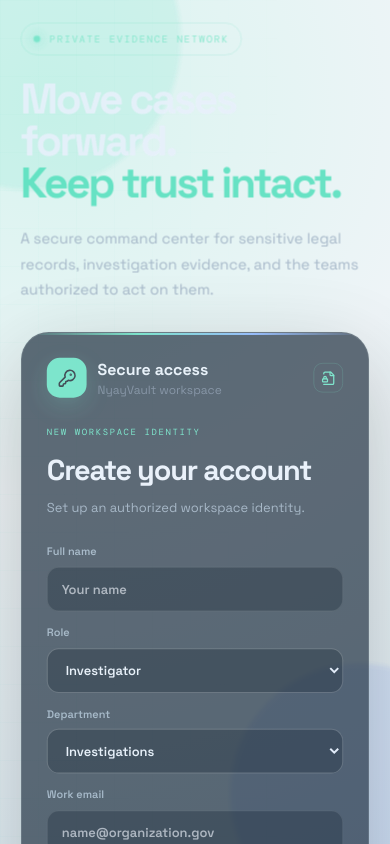
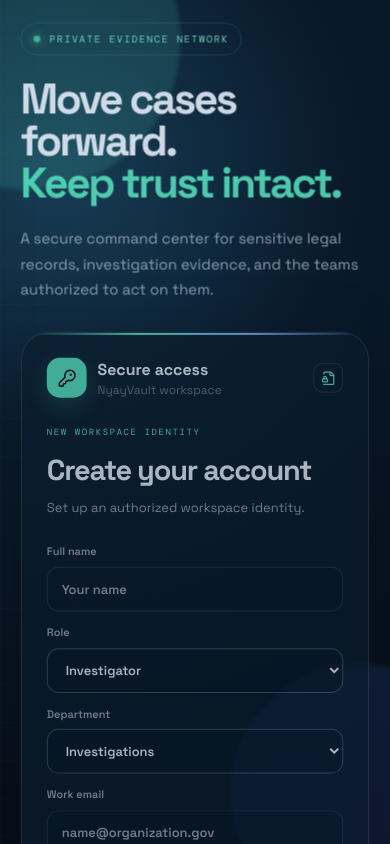
Before and after one commit to royharisankar-official/NyayVault, a React (Vite) app in the folder frontend/: page / in a window 390 px wide. Shown: the top 844 px of the page. Built offline with nearby package versions, Linux system fonts and the light colour scheme; grey boxes are pictures that could not be loaded.

Commit message:
Fix mobile auth theme consistency
Co-authored-by: Copilot <223556219+Copilot@users.noreply.github.com>

```diff
--- a/frontend/src/index.css
+++ b/frontend/src/index.css
@@ -3,7 +3,7 @@
 @tailwind components;
 @tailwind utilities;
 
-:root { font-family: "Space Grotesk", "Avenir Next", ui-sans-serif, system-ui, sans-serif; color: #e8f0fb; background: #07111f; }
+:root { color-scheme: dark; font-family: "Space Grotesk", "Avenir Next", ui-sans-serif, system-ui, sans-serif; color: #e8f0fb; background: #07111f; }
 * { box-sizing: border-box; }
 body { margin: 0; min-width: 320px; overflow-x: hidden; background: radial-gradient(circle at 80% -10%, #173557 0, #07111f 42%); transition: background .5s ease, color .5s ease; }
 button, input { font: inherit; }
@@ -229,7 +229,7 @@ option { color: #e8f0fb; background-color: #0d1b2e; }
 .light .auth-form select { color: #17243a; border-color: rgba(42,73,96,.32); background-color: #fff; }
 .light .auth-form select:focus { border-color: rgba(22,143,120,.7); box-shadow: 0 0 0 3px rgba(22,143,120,.12); }
 @media (max-width: 760px) {
-  .auth-shell { padding: 20px; overflow-x: hidden; background: radial-gradient(circle at 12% 12%, #d8f4ef 0, #eef4f7 48%, #dceaf1 100%); }
+  .auth-shell { padding: 20px; overflow-x: hidden; }
   .auth-ambient-one { width: 300px; height: 300px; top: -110px; left: -120px; opacity: .9; }
   .auth-ambient-two { width: 260px; height: 260px; right: -100px; bottom: -80px; opacity: .85; }
   .auth-layout { grid-template-columns: 1fr; gap: 24px; max-width: 480px; }
```
